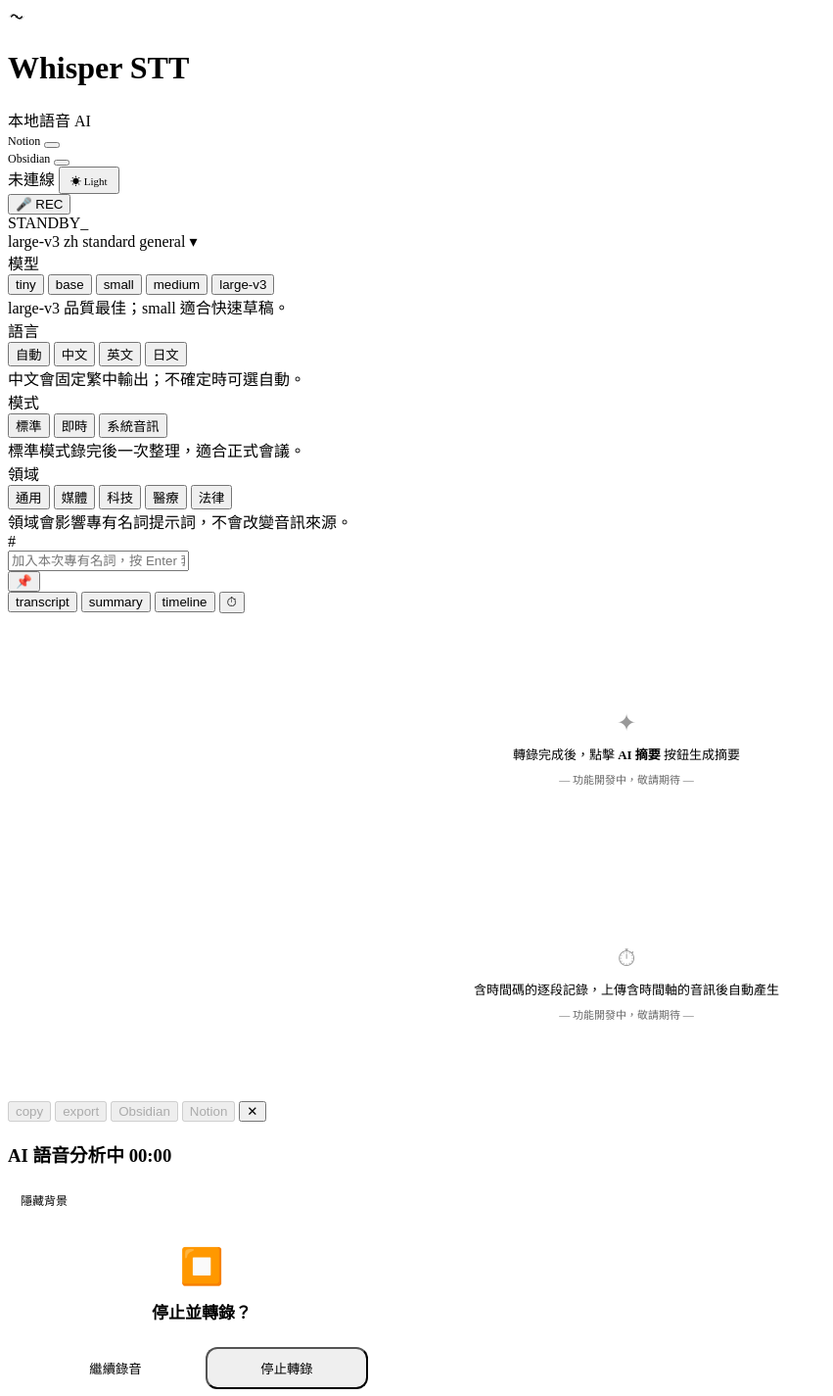
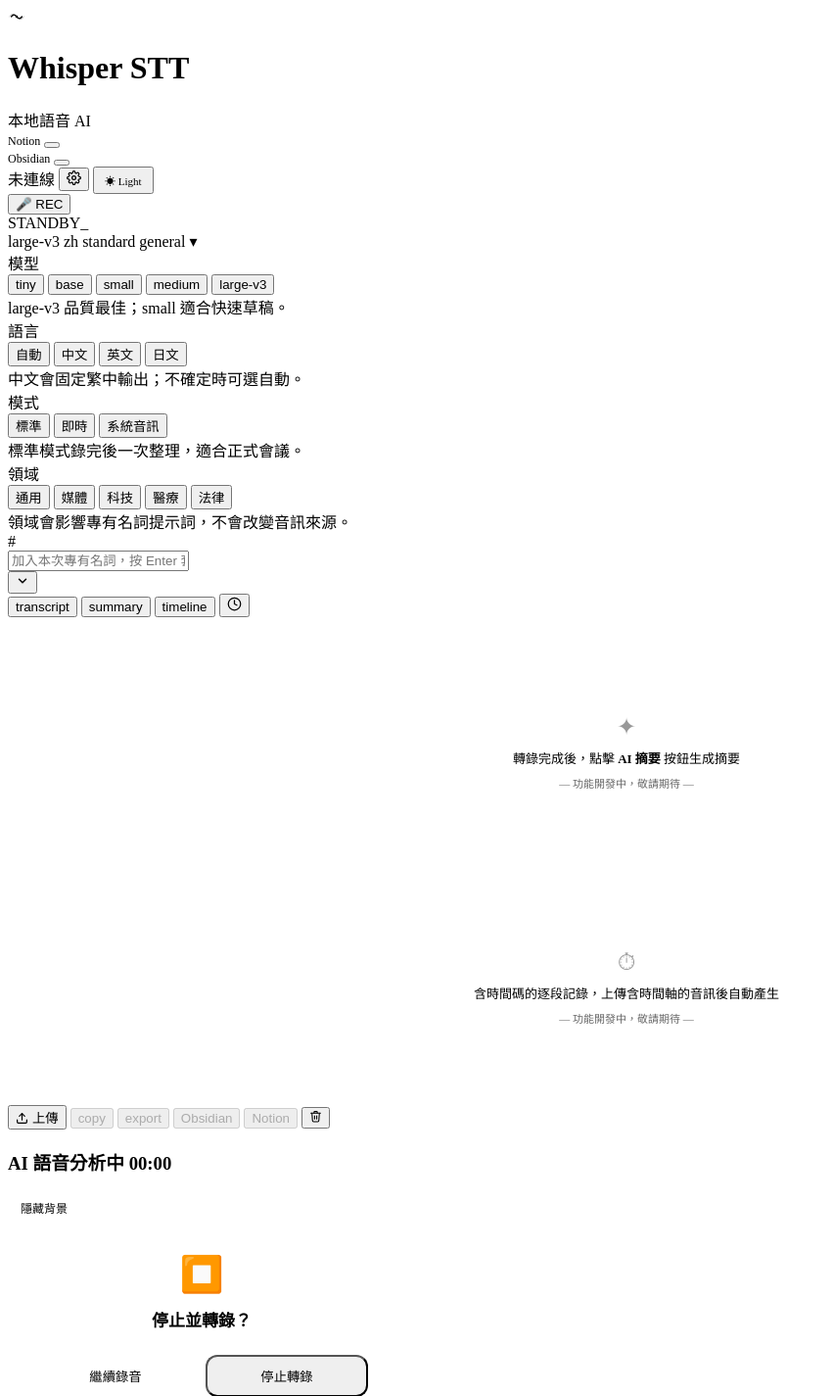
Before and after one commit to DaQing1108/whisper-local-stt, a Flask app: template templates/index.html in a window 1280 px wide. Shown: the top 1425 px of the page at 98% size, without its empty margins (0-851 px from the left). Run offline with Flask 3, Linux system fonts and the light colour scheme; the template is opened without the code that fills it, so the values that code supplies are empty.

Commit message:
fix(ui): UI polish — 8項介面問題修復 [v2.2.1]
1. html 背景色修復：overscroll rubber-band 不再露出紅色底層
2. Quick-bar chevron：放大（11→14px）加深顏色，hover 時 opacity 1.0
3. Vocab bar：📌 換成 SVG chevron，展開時旋轉 180°，與 Quick-bar 行為一致
4. Header ⚙ 偏好設定入口：加入 Lucide settings SVG 按鈕
5. 音檔上傳按鈕：action bar 加入上傳 SVG 按鈕（觸發 file-input，對應 ⌘U）
6. 歷史記錄：⏱ emoji 換成 SVG clock icon
7. 清除轉錄：✕ 文字換成 SVG trash icon
8. Notion action 按鈕：移除 hardcode primary class，disabled 時不再顯示綠色

```diff
--- a/static/app.css
+++ b/static/app.css
@@ -432,6 +458,7 @@
   .btn.primary { background: var(--accent); border-color: var(--accent); color: #fff; }
   .btn.primary:hover { background: var(--accent2); border-color: var(--accent2); }
   .btn:disabled { opacity: .4; cursor: not-allowed; }
+  .btn.icon-btn { padding: 5px 8px; display: flex; align-items: center; justify-content: center; }
 
   /* ── Toggle ── */
   .toggle-row { display: flex; align-items: center; gap: 6px; }
@@ -641,14 +673,18 @@
     background: none;
     border: none;
     cursor: pointer;
-    font-size: 14px;
+    color: var(--text);
     opacity: 0.5;
-    padding: 2px 4px;
+    padding: 4px 6px;
     border-radius: 6px;
     flex-shrink: 0;
+    display: flex;
+    align-items: center;
     transition: opacity 0.2s;
   }
+  .vocab-toggle-btn svg { transition: transform .2s; }
   .vocab-toggle-btn:hover { opacity: 1; background: var(--surface2); }
+  .vocab-toggle-btn.open svg { transform: rotate(180deg); }
   .vocab-input-row {
     flex: 1;
     display: flex;
--- a/static/app.js
+++ b/static/app.js
@@ -561,7 +561,7 @@ function toggleSavedDict() {
   if (isOpen) {
     container.style.display = 'none'
     title.style.display = 'none'
-    if (btn) btn.style.opacity = '0.5'
+    if (btn) btn.classList.remove('open')
   } else {
     const lib = getVocabLibrary()
     if (lib.length === 0) {
@@ -573,7 +573,7 @@ function toggleSavedDict() {
       container.style.display = 'block'
       renderVocabTags()
     }
-    if (btn) btn.style.opacity = '1'
+    if (btn) btn.classList.add('open')
   }
 }
 
--- a/templates/index.html
+++ b/templates/index.html
@@ -32,6 +32,9 @@
       <button class="toggle" id="obsidian-toggle" onclick="toggleObsidian()"></button>
     </div>
     <span class="badge" id="notion-badge" title="未連線"><span class="status-dot"></span><span id="notion-badge-text">未連線</span></span>
+    <button class="btn icon-btn" id="prefs-btn" onclick="openPreferences()" title="偏好設定">
+      <svg width="15" height="15" viewBox="0 0 24 24" fill="none" stroke="currentColor" stroke-width="2" stroke-linecap="round" stroke-linejoin="round"><circle cx="12" cy="12" r="3"/><path d="M19.4 15a1.65 1.65 0 0 0 .33 1.82l.06.06a2 2 0 0 1-2.83 2.83l-.06-.06a1.65 1.65 0 0 0-1.82-.33 1.65 1.65 0 0 0-1 1.51V21a2 2 0 0 1-4 0v-.09A1.65 1.65 0 0 0 9 19.4a1.65 1.65 0 0 0-1.82.33l-.06.06a2 2 0 0 1-2.83-2.83l.06-.06A1.65 1.65 0 0 0 4.68 15a1.65 1.65 0 0 0-1.51-1H3a2 2 0 0 1 0-4h.09A1.65 1.65 0 0 0 4.6 9a1.65 1.65 0 0 0-.33-1.82l-.06-.06a2 2 0 0 1 2.83-2.83l.06.06A1.65 1.65 0 0 0 9 4.68a1.65 1.65 0 0 0 1-1.51V3a2 2 0 0 1 4 0v.09a1.65 1.65 0 0 0 1 1.51 1.65 1.65 0 0 0 1.82-.33l.06-.06a2 2 0 0 1 2.83 2.83l-.06.06A1.65 1.65 0 0 0 19.4 9a1.65 1.65 0 0 0 1.51 1H21a2 2 0 0 1 0 4h-.09a1.65 1.65 0 0 0-1.51 1z"/></svg>
+    </button>
     <button class="btn" id="theme-btn" onclick="toggleTheme()" style="padding:4px 10px;font-size:11px;font-family:var(--mono)">☀ Light</button>
   </div>
 </header>
@@ -129,7 +132,9 @@
       <input id="tag-input-field" type="text" placeholder="加入本次專有名詞，按 Enter 套用">
     </div>
     <input type="hidden" id="extra-terms">
-    <button id="vocab-library-btn" class="vocab-toggle-btn" onclick="toggleSavedDict()" title="開啟常用詞庫">📌</button>
+    <button id="vocab-library-btn" class="vocab-toggle-btn" onclick="toggleSavedDict()" title="詞庫">
+      <svg width="14" height="14" viewBox="0 0 24 24" fill="none" stroke="currentColor" stroke-width="2.5" stroke-linecap="round" stroke-linejoin="round"><polyline points="6 9 12 15 18 9"/></svg>
+    </button>
     <span id="saved-dict-title" style="display:none"></span>
     <div id="vocab-tags-container" style="display:none;"></div>
   </div>
@@ -140,7 +145,9 @@
       <button class="tab-btn active" onclick="switchTab('transcript',this)">transcript</button>
       <button class="tab-btn" onclick="switchTab('summary',this)">summary</button>
       <button class="tab-btn" onclick="switchTab('timeline',this)">timeline</button>
-      <button class="tab-icon-btn" id="history-btn" onclick="toggleHistory()" title="歷史記錄">⏱</button>
+      <button class="tab-icon-btn" id="history-btn" onclick="toggleHistory()" title="歷史記錄">
+        <svg width="15" height="15" viewBox="0 0 24 24" fill="none" stroke="currentColor" stroke-width="2" stroke-linecap="round" stroke-linejoin="round"><circle cx="12" cy="12" r="10"/><polyline points="12 6 12 12 16 14"/></svg>
+      </button>
     </div>
     <div id="panel-transcript" class="tab-panel active">
       <div id="transcript-box" contenteditable="true" spellcheck="false" style="outline:none;"></div>
@@ -162,6 +169,9 @@
     <audio id="local-audio-player" controls style="display:none;width:100%;margin-top:10px;height:32px;border-radius:8px;opacity:0.8;"></audio>
     <input type="file" id="file-input" accept="audio/*,video/*" multiple style="display:none">
     <div class="actions">
+      <button class="act-btn" id="file-upload-btn" onclick="document.getElementById('file-input').click()" title="上傳音檔（⌘U）">
+        <svg width="13" height="13" viewBox="0 0 24 24" fill="none" stroke="currentColor" stroke-width="2.2" stroke-linecap="round" stroke-linejoin="round" style="vertical-align:-2px;margin-right:4px"><path d="M21 15v4a2 2 0 0 1-2 2H5a2 2 0 0 1-2-2v-4"/><polyline points="17 8 12 3 7 8"/><line x1="12" y1="3" x2="12" y2="15"/></svg>上傳
+      </button>
       <button class="act-btn" id="copy-btn" onclick="copyTranscript()" disabled title="完成轉錄後可複製">copy</button>
       <div class="export-wrap" style="position:relative;display:inline-block;">
         <button class="act-btn" id="export-btn" onclick="toggleExportMenu()" disabled title="完成轉錄後可匯出">export</button>
@@ -172,8 +182,10 @@
         </div>
       </div>
       <button class="act-btn" id="obsidian-btn" onclick="saveToObsidian()" disabled title="請先完成轉錄">Obsidian</button>
-      <button class="act-btn primary" id="upload-btn" onclick="uploadToNotion()" disabled title="請先完成轉錄">Notion</button>
-      <button class="act-btn act-clear" onclick="clearTranscript()" title="清除轉錄">✕</button>
+      <button class="act-btn" id="upload-btn" onclick="uploadToNotion()" disabled title="請先完成轉錄">Notion</button>
+      <button class="act-btn act-clear" onclick="clearTranscript()" title="清除轉錄">
+        <svg width="13" height="13" viewBox="0 0 24 24" fill="none" stroke="currentColor" stroke-width="2" stroke-linecap="round" stroke-linejoin="round"><polyline points="3 6 5 6 21 6"/><path d="M19 6l-1 14a2 2 0 0 1-2 2H8a2 2 0 0 1-2-2L5 6"/><path d="M10 11v6"/><path d="M14 11v6"/><path d="M9 6V4a1 1 0 0 1 1-1h4a1 1 0 0 1 1 1v2"/></svg>
+      </button>
     </div>
   </div>
 
```
Also changed, not shown: other parts of static/app.css (+46 -4 lines).
